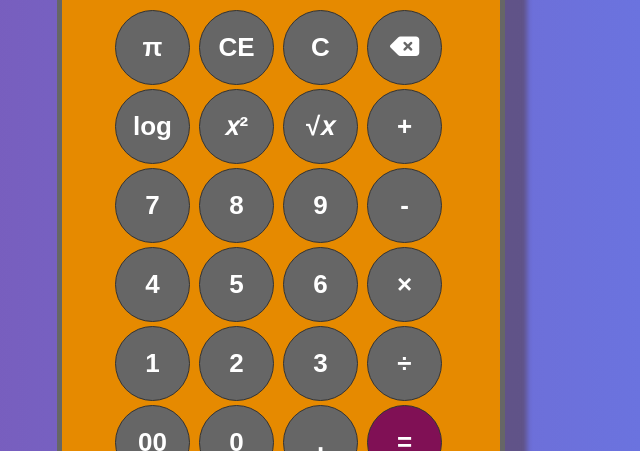
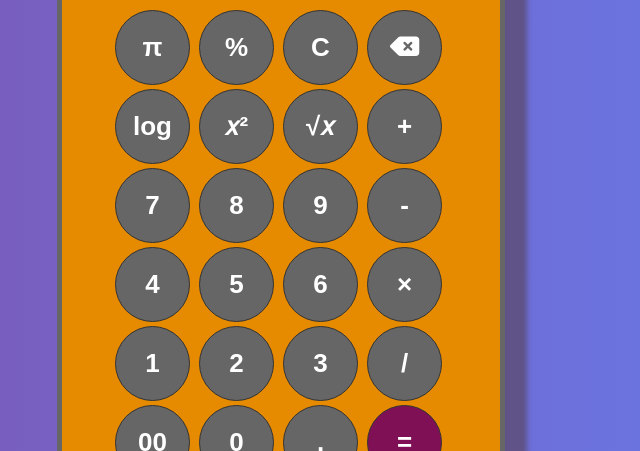
Before and after one commit to Tanvir286/Calculator-Js, a plain HTML site: page index.html in a window 1280 px wide. Shown: the part 232-683 px from the top of the page, 359-999 px from the left. Drawn offline with Linux system fonts and the light colour scheme.

Commit message:
javascript

```diff
--- a/index.html
+++ b/index.html
@@ -21,7 +21,7 @@
     <table id="table">
         <tr>
             <td><button onclick="calculator('π')">π</button></td>
-            <td><button class="answerStore">CE</button></td>
+            <td><button onclick="calculator('%')">%</button></td>
             <td><button onclick="deleteAll()">C</button></td>
             <td><button onclick="deleteOne()"><i class="fa-solid fa-delete-left"></i></button></td>
         </tr>
@@ -47,7 +47,7 @@
             <td><button  onclick="calculator('1')">1</button></td>
             <td><button  onclick="calculator('2')">2</button></td>
             <td><button  onclick="calculator('3')">3</button></td>
-            <td><button  onclick="calculator('%')">÷</button></td>
+            <td><button  onclick="calculator('/')">/</button></td>
         </tr>
         <tr>
             <td><button onclick="calculator('00')">00</button></td>
```
